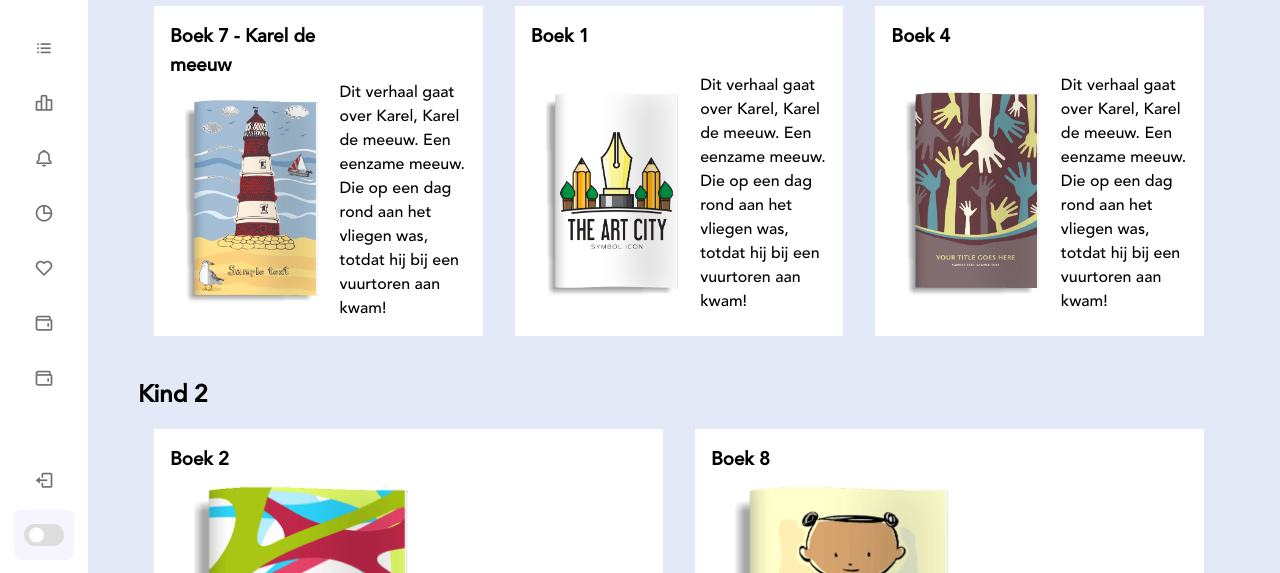
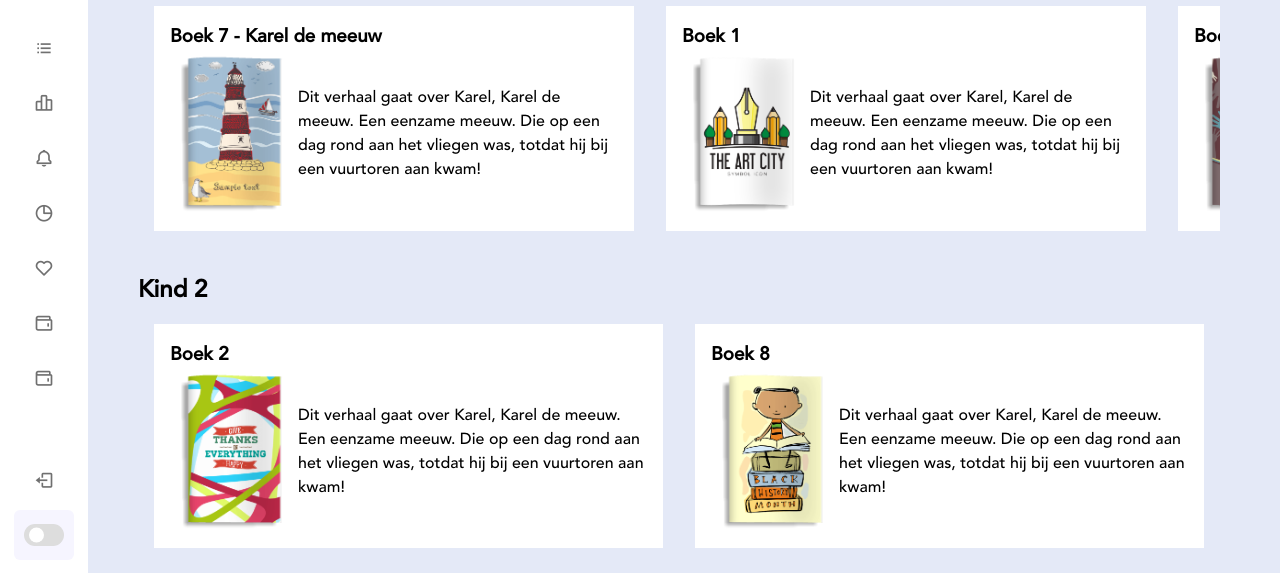
Before and after one commit to TygoWolven/Sprint2-Website, a plain HTML site: page familieoverzicht.html in a window 1280 px wide. Shown: the part 227-800 px from the top of the page. Drawn offline with nearby package versions, Linux system fonts and the light colour scheme.

Commit message:
Update familieoverzicht.css

```diff
--- a/styles/familieoverzicht.css
+++ b/styles/familieoverzicht.css
@@ -368,6 +368,7 @@ body.dark .familieoverzicht .text{
 
 .kinderoverzicht > ul {
     display: flex;
+    overflow-x: scroll;
     list-style: none;
 }
 
@@ -380,20 +381,25 @@ body.dark .familieoverzicht .text{
     /* In de list items ga ik werken met grid, de grid start hier. */
 
     display: grid;
-    grid-template-columns: 4fr 3fr;
+    grid-template-columns: 1fr 3fr;
     grid-template-areas:
-        "titel ."
+        "titel titel"
         "afbeelding tekst";
 }
 
 .kinderoverzicht > ul > li > img {
+    width: 100%;
     max-width: 100%;
+    min-width: 8em;
+    flex-shrink: 0;
 
     align-self: center;
     grid-area: afbeelding;
 }
 
 .kinderoverzicht > ul > li > p {
+    flex-shrink: 0;
+    min-width: 20em;
     align-self: center;
     grid-area: tekst;
 }
```
